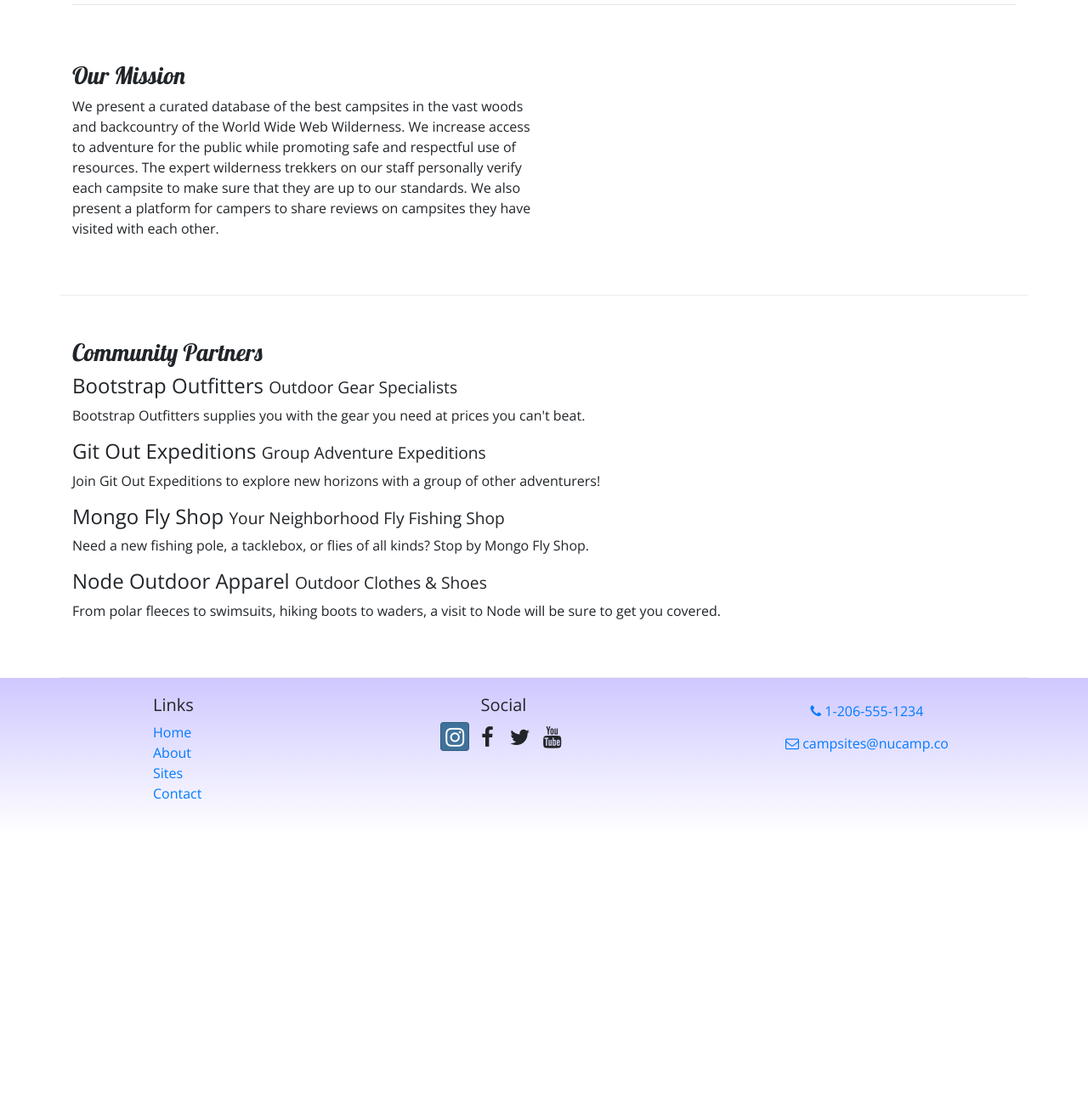
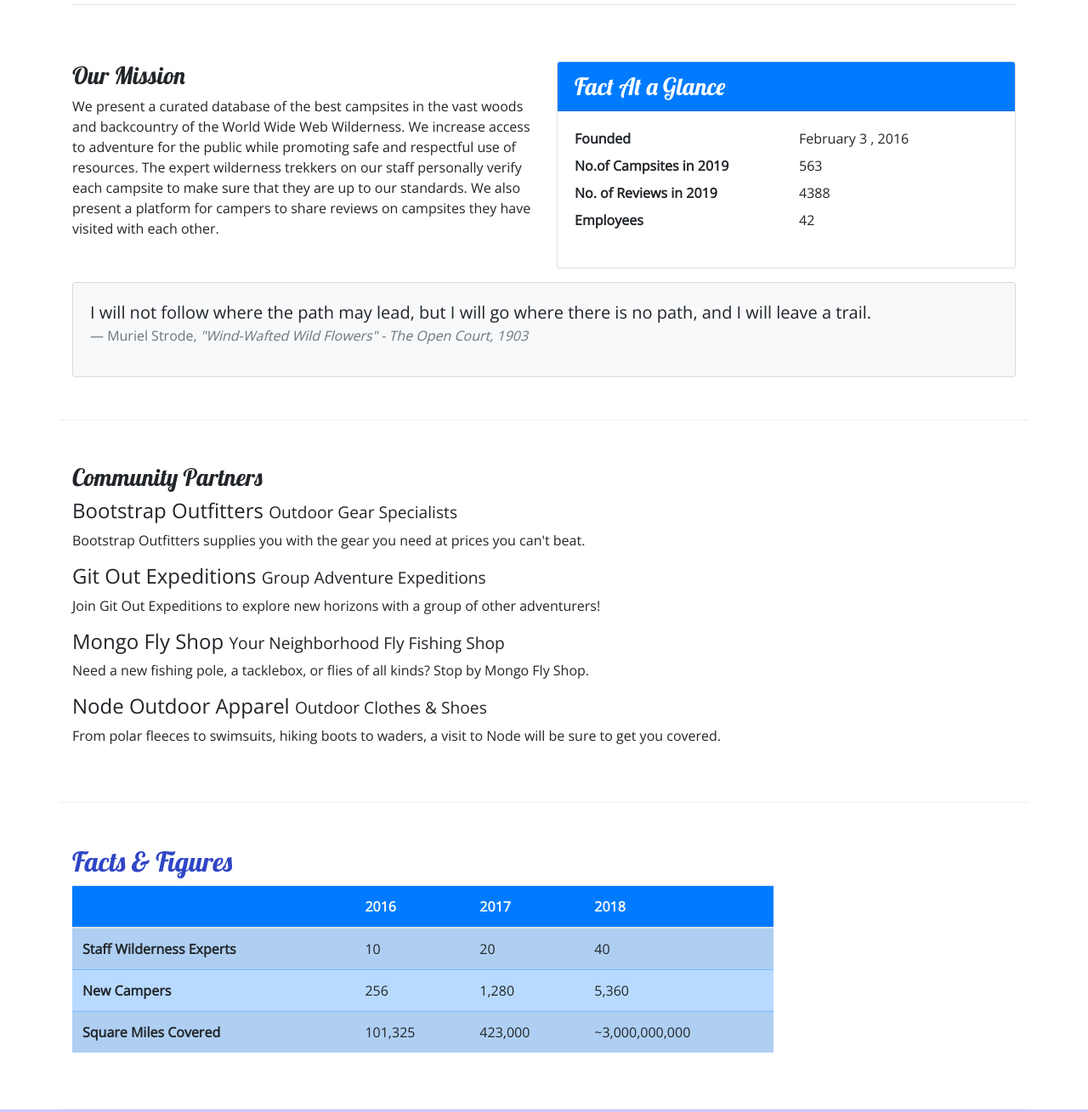
Before and after one commit to SOCRATE85/Bootstrap-Practice, a website: page aboutus.html in a window 1280 px wide. Shown: the part 380-1689 px from the top of the page at 85% size. Before the commit the page ends 1362 px from the top, so only its background shows below. Drawn offline with nearby package versions, Linux system fonts and the light colour scheme.

Commit message:
Tables and Cards

```diff
--- a/aboutus.html
+++ b/aboutus.html
@@ -69,7 +69,40 @@
                     campsite to make sure that they are up to our standards. We also present a platform for campers to
                     share reviews on campsites they have visited with each other.</p>
             </div>
+
+        <div class="col-sm-6">
+                <div class="card">
+                    <h3 class="card-header  bg-primary text-white">Fact At a Glance</h3>
+                    <div class="card-body">
+                    <dl class="row">
+                        <dt class="col-6">Founded</dt>
+                        <dd class="col-6">February 3 , 2016</dd>
+                        <dt class="col-6">No.of Campsites in 2019</dt>
+                        <dd class="col-6">563</dd>
+                        <dt class="col-6">No. of Reviews in 2019</dt>
+                        <dd class="col-6">4388</dd>
+                        <dt class="col-6">Employees</dt>
+                        <dd class="col-6">42</dd>
+                    </dl>
+                </div>
+            </div>
         </div>
+
+    <div class="col">
+        <div class="card bg-light mt-3">
+            <blockquote class="blockquote card-body">
+                <p class="mb-0">I will not follow where the path may lead, but I will go where there is no path, and I will
+                    leave a trail.</p>
+                <footer class="blockquote-footer">Muriel Strode,
+                    <cite title="Source Title">"Wind-Wafted Wild Flowers" -
+                        The Open Court, 1903
+                    </cite>
+                </footer>
+            </blockquote>
+        </div>
+    </div>
+    </div>
+
 
         <div class="row row-content">
             <div class="col">
@@ -85,9 +118,48 @@
                     covered.</p>
             </div>
         </div>
+
+        <div class="row row-content">
+            <div class="col-sm-9">
+                <h2>Facts &amp; Figures</h2>
+                <div class="table-responsive">
+                    <table class="table table-striped">
+                        <thead>
+                            <tr class="bg-primary text-light">
+                                <th></th>
+                                <th>2016</th>
+                                <th>2017</th>
+                                <th>2018</th>
+                            </tr>
+                        </thead>
+                        <tbody class="table-primary">
+                            <tr>
+                                <th>Staff Wilderness Experts</th>
+                                <td>10</td>
+                                <td>20</td>
+                                <td>40</td>
+                            </tr>
+                            <tr>
+                                <th>New Campers</th>
+                                <td>256</td>
+                                <td>1,280</td>
+                                <td>5,360</td>
+                            </tr>
+                            <tr>
+                                <th>Square Miles Covered</th>
+                                <td>101,325</td>
+                                <td>423,000</td>
+                                <td>~3,000,000,000</td>
+                            </tr>
+                        </tbody>
+                    </table>
+                </div>
+            </div>
+        </div>
+
     </div>
 
-    <footer>
+    <footer class="site-footer" >
         <div class="container">
             <div class="row">
                 <div class="col-4 col-sm-2 offset-1">
--- a/css/styles.css
+++ b/css/styles.css
@@ -14,7 +14,7 @@ header h2 {
     color: #CEC8FF;
 }
 
-footer {
+.site-footer {
     background-image: linear-gradient(#CEC8FF, white);
     padding: 20px 0;
 }
```
Also changed, not shown: contactus.html (+1 -1 lines), index.html (+1 -1 lines).
